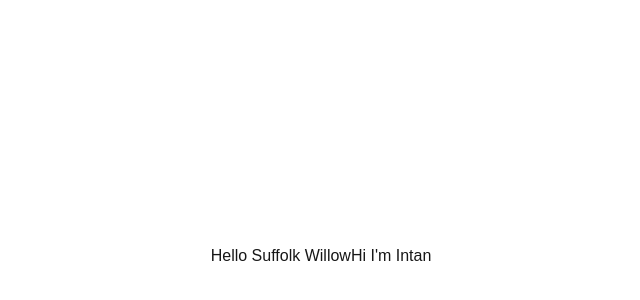
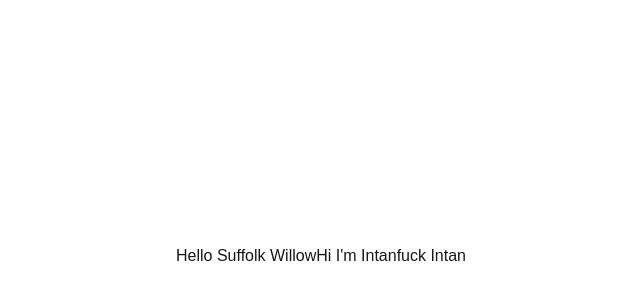
Before and after one commit to intvn/willow-fence-2, a Next.js app: page / in a window 1280 px wide. Shown: the part 144-444 px from the top of the page, without its empty margins (319-959 px from the left). Built offline with nearby package versions, Linux system fonts and the light colour scheme.

Commit message:
fuck intan

```diff
--- a/app/page.tsx
+++ b/app/page.tsx
@@ -5,6 +5,7 @@ export default function HelloWorld() {
     <div style={{ display: 'flex', justifyContent: 'center', alignItems: 'center', height: '100vh' }}>
       <h1>Hello Suffolk Willow</h1>
       <p> Hi I'm Intan</p>
+      <p> fuck Intan</p>
     </div>
   );
 }
```
